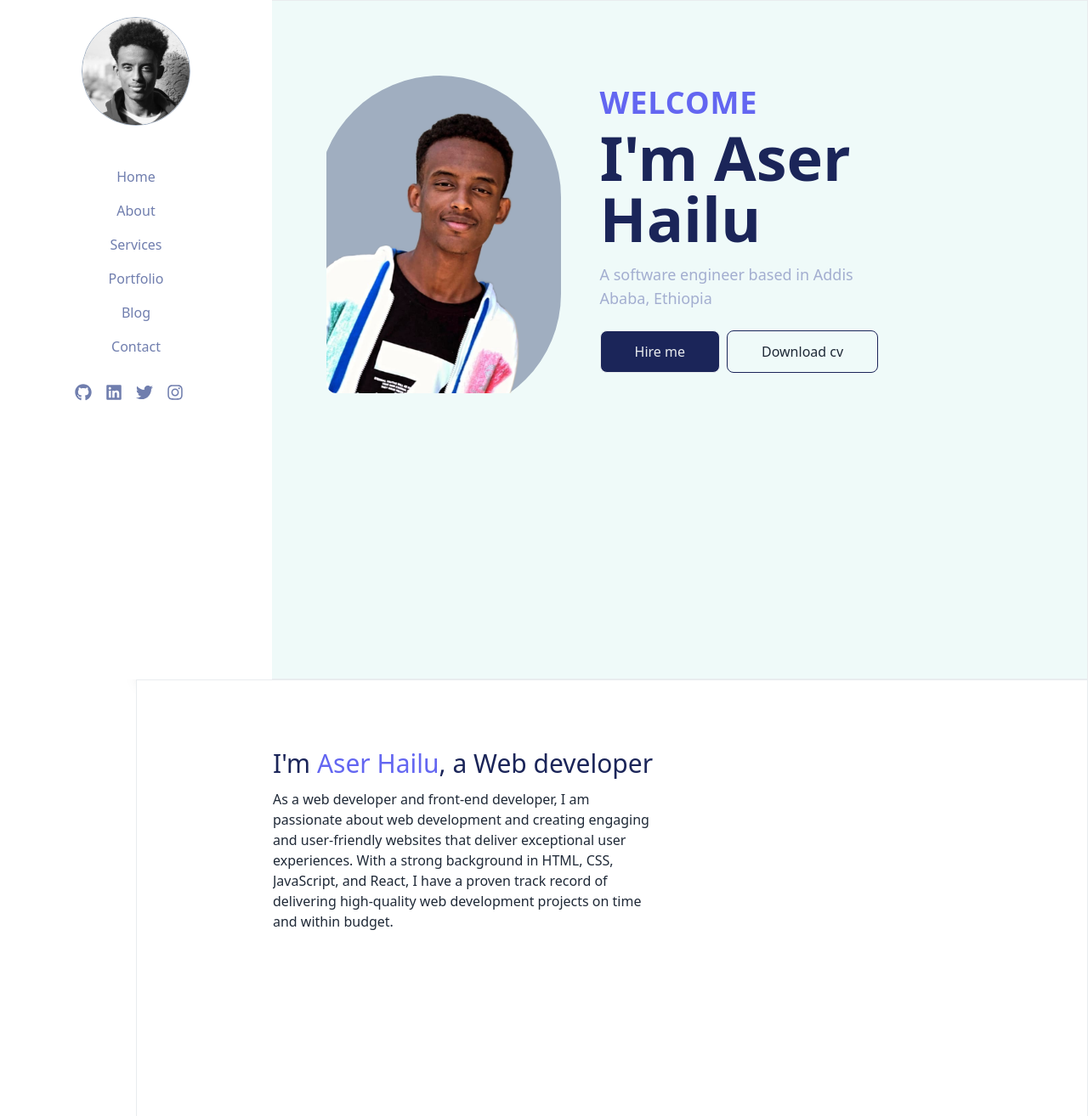
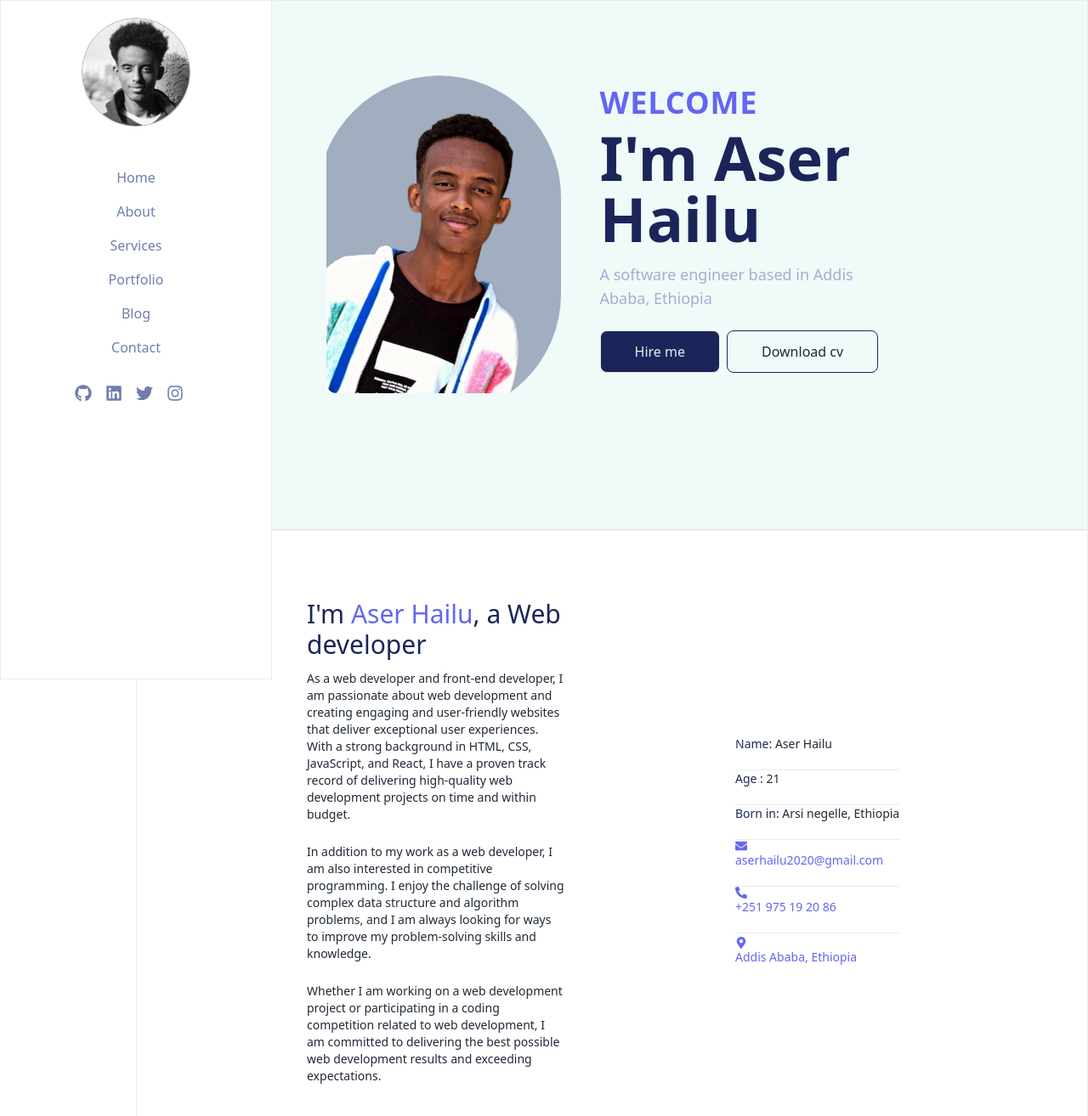
Before and after one commit to asero13th/portfolio, a React (Create React App) app in the folder portfolio/: page / in a window 1280 px wide. Shown: the top 1314 px of the page at 85% size. Built offline with nearby package versions, Linux system fonts and the light colour scheme.

Commit message:
about page done

```diff
--- a/portfolio/package.json
+++ b/portfolio/package.json
@@ -14,6 +14,7 @@
     "daisyui": "^3.1.7",
     "react": "^18.2.0",
     "react-dom": "^18.2.0",
+    "react-icons": "^4.10.1",
     "react-scripts": "5.0.1",
     "tailwindcss": "^3.3.2",
     "web-vitals": "^2.1.4"
--- a/portfolio/src/App.js
+++ b/portfolio/src/App.js
@@ -8,12 +8,9 @@ function App() {
   <header className="bg-white shadow">
     <Navigation />
   </header>
-      <section className=" bg-white">
+  <section>
     <Home />
     <About />
-
-
-
   </section>
 </div>
   );
--- a/portfolio/src/components/About.jsx
+++ b/portfolio/src/components/About.jsx
@@ -1,22 +1,43 @@
 import React from 'react'
+import { FaEnvelope, FaPhoneAlt, FaMapMarkerAlt } from 'react-icons/fa';
 
 const About = () => {
   return (
-    <aside id='about' className="ml-0 bg-white h-screen ml-40 top-0  border border-gray-200  overflow-x-hidden">
-        <div className="mt-20 w-[40%] max-w-sm mx-40 rounded-xl overflow-hidden md:max-w-xl flex">
-            <div>
-                    <h2 className='mb-3 text-3xl text-gray-900 text-bold' >I'm <span className='text-indigo-500'>Aser Hailu</span>, a Web developer</h2>
-                    <p>As a web developer and front-end developer, I am passionate about web development
-                        and creating engaging and user-friendly websites that deliver exceptional user
-                        experiences. With a strong background in HTML, CSS, JavaScript, and React, I have
-                        a proven track record of delivering high-quality web development projects on time and
-                        within budget.</p>
-            </div>
-            <div>
-
-            </div>
-       </div>
-    </aside>
+    <aside id='about' className="ml:0 bg-white md:ml-40 lg:ml-40 md:top-0 border border-gray-200 overflow-x-hidden flex flex-col md:flex-row justify-content-between items-center ">
+    <div className="mt-10 max-w-sm p-10 md:mx-40 rounded-xl overflow-hidden  flex flex-col items-center md:items-start">
+      <div className='text-center md:text-left text-sm md:text-base'>
+        <h2 className='mb-3 text-xl md:text-3xl text-gray-900 text-bold'>I'm <span className='text-indigo-500'>Aser Hailu</span>, a Web developer</h2>
+        <p className='text-xs md:text-sm'>As a web developer and front-end developer, I am passionate about web development and creating engaging and user-friendly websites that deliver exceptional user experiences. With a strong background in HTML, CSS, JavaScript, and React, I have a proven track record of delivering high-quality web development projects on time and within budget.</p>
+        <br />
+        <p className=' text-xs md:text-sm md:max-w-md'>In addition to my work as a web developer, I am also interested in competitive programming. I enjoy the challenge of solving complex data structure and algorithm problems, and I am always looking for ways to improve my problem-solving skills and knowledge.</p>
+        <br />
+        <p className='text-xs md:text-sm md:max-w-md'>Whether I am working on a web development project or participating in a coding competition related to web development, I am committed to delivering the best possible web development results and exceeding expectations.</p>
+      </div>
+    </div>
+    <div className="mt-20 max-w-sm rounded-xl overflow-hidden md:max-w-l">
+      <div className='text-center md:text-left text-sm '>
+                <ul>
+            <li><span className='text-gray-900'>Name</span>: Aser Hailu</li>
+            <br />
+            <hr />
+            <li><span className='text-gray-900'>Age</span> : 21</li>
+            <br />
+            <hr />
+            <li> <span className='text-gray-900'>Born in</span>: Arsi negelle, Ethiopia</li>
+            <br />
+            <hr />
+            <li><a href='mailto:aserhailu2020@gmail.com' className='text-indigo-500 mt-2'><span><FaEnvelope /></span> aserhailu2020@gmail.com</a></li>
+            <br />
+            <hr />
+            <li> <a href='tel:+251975192086' className='text-indigo-500 mt-1'><FaPhoneAlt /> +251 975 19 20 86</a></li>
+            <br />
+            <hr />
+            <li className='text-indigo-500 mt-1'><FaMapMarkerAlt /> Addis Ababa, Ethiopia</li>
+            <br />
+            </ul>
+      </div>
+    </div>
+  </aside>
   )
 }
 
--- a/portfolio/src/components/Home.jsx
+++ b/portfolio/src/components/Home.jsx
@@ -18,7 +18,7 @@ function Home() {
     }, []);
 
   return (
-    <aside id='home' className="ml-0 bg-custom-50 h-screen ml-40 top-0  border border-gray-200 shadow-lg overflow-x-hidden">
+    <aside id='home' className="ml-0 bg-custom-50  md:ml-40 top-0  border border-gray-200 shadow-lg overflow-x-hidden md:pb-40">
       <div className="mt-7">
         <div className="max-w-md mx-auto rounded-xl overflow-hidden md:max-w-2xl">
           <div className="md:flex">
--- a/portfolio/src/components/Navigation.jsx
+++ b/portfolio/src/components/Navigation.jsx
@@ -18,26 +18,27 @@ const Navigation = () => {
   };
 
   return (
-    <aside className="w-[25%] bg-white fixed left-0 top-0 bottom-0  flex flex-col md:block">
-      <div className="flex flex-col justify-center items-center mb-8 md:mb-0">
-        <img
-          src={myPhoto}
-          alt="My Photo"
-          className="mt-5 rounded-full w-32 h-32 border border-gray-400 object-cover hidden md:block"
-        />
-        <div className="mt-4">
-          {/* Navigation items go here */}
-          <nav className="mt-8 flex flex-col md:block">
-            {/* Dropdown menu for small screens */}
-            <div className="md:hidden">
-              <button
+    <aside className="md:w-[25%] bg-white md:fixed md:left-0 top-0 bottom-0  flex flex-col md:block border border-gray-200">
+       <button
                 type="button"
-                className="flex items-center justify-between w-full px-4 py-2 text-gray-700 font-medium hover:text-gray-900"
+                className="md:hidden flex items-center justify-between w-full md:px-4 py-2 text-gray-700 font-medium hover:text-gray-900"
                 onClick={toggleDropdown}
               >
                 <span className="sr-only">Toggle navigation</span>
                 <FontAwesomeIcon icon={faBars} className="w-5 h-5 " />
               </button>
+      <div className="flex flex-col justify-center items-center md:mb-8 md:mb-0">
+        <img
+          src={myPhoto}
+          alt="My Photo"
+          className="mt-5 rounded-full w-32 h-32 border border-gray-400 object-cover hidden  md:block"
+        />
+        <div className="md:mt-4">
+          {/* Navigation items go here */}
+          <nav className="mt-8 flex flex-col md:block">
+            {/* Dropdown menu for small screens */}
+            <div className="md:hidden">
+
               <div
                 className={`${
                   isDropdownOpen ? 'block' : 'hidden'
```
Also changed, not shown: 1 other file (tests, documents, lock files or other folders). Lines whose indentation alone changed are shown as unchanged.
